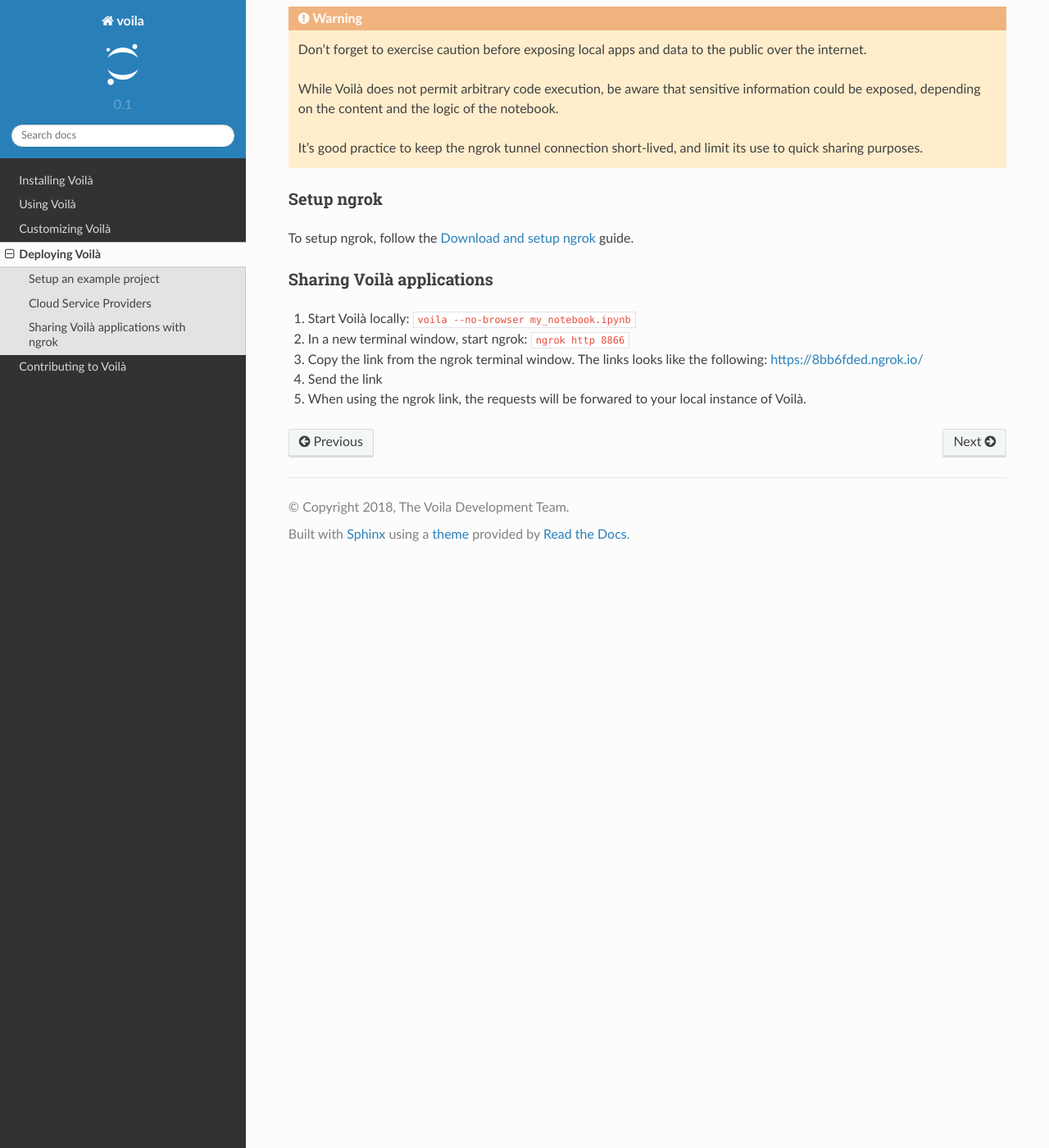
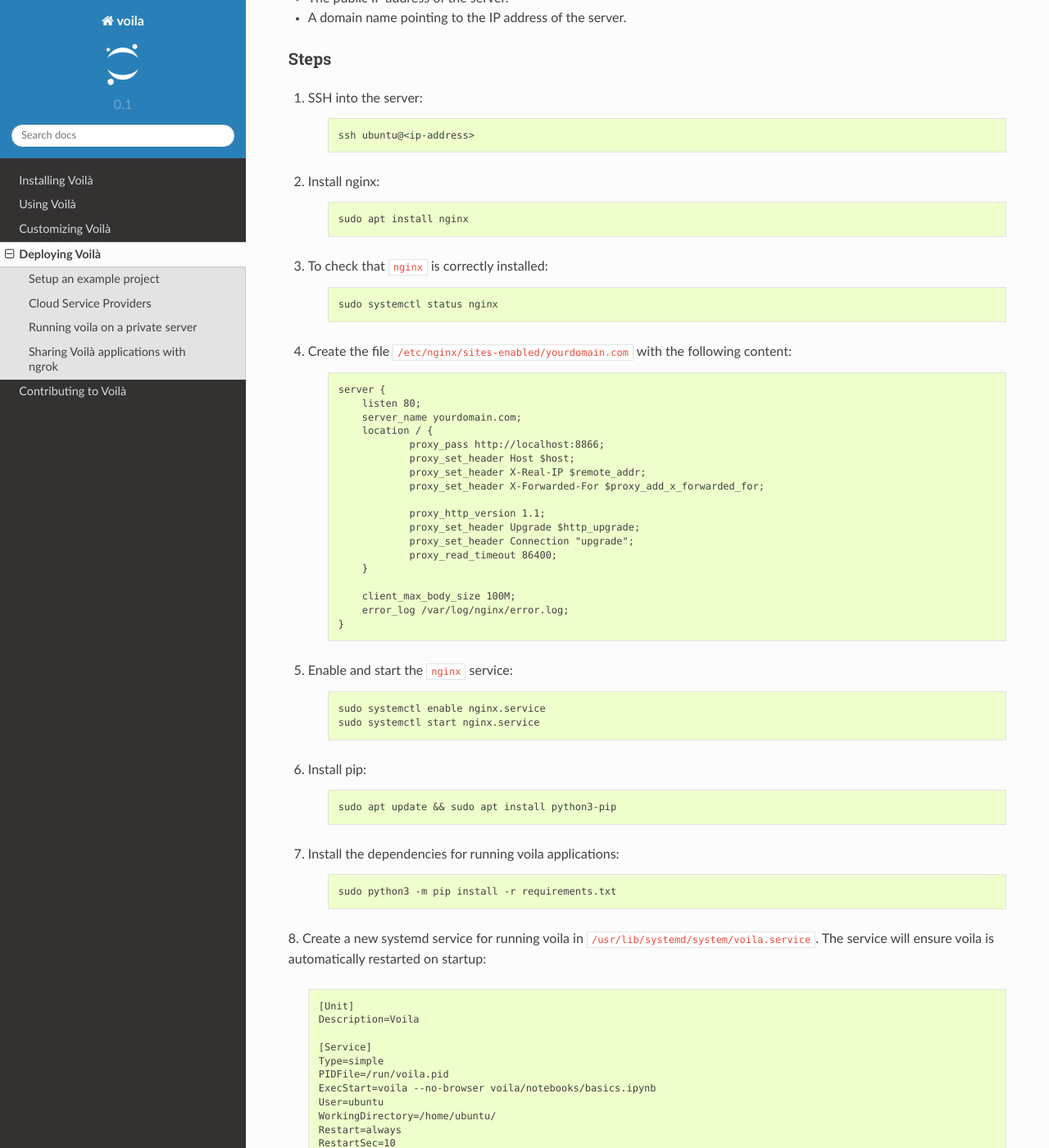
Before and after one commit to voila-dashboards/voila, a Sphinx documentation site: the page built from docs/source/deploy.rst, in a window 1280 px wide and 1400 px high, scrolled down 3452 px. Shown: the whole window at 82% size. Built offline with Sphinx 7.4.7 and the Read the Docs theme 2.0.0, drawn with Linux system fonts in a browser that asks for light colours; some of the changed text lies outside the part shown.

Commit message:
Add docs for running voila on a private server

```diff
--- a/docs/source/deploy.rst
+++ b/docs/source/deploy.rst
@@ -202,6 +202,119 @@
 
        gcloud app browse
 
+Running voila on a private server
+=================================
+
+Prerequisites
+-------------
+
+- A server running Ubuntu 18.04 (or later) with root access.
+- Ability to SSH into the server and run commands from the prompt.
+- The public IP address of the server.
+- A domain name pointing to the IP address of the server.
+
+Steps
+-----
+
+1. SSH into the server:
+
+    .. code:: text
+
+        ssh ubuntu@<ip-address>
+
+2. Install nginx:
+
+    .. code:: text
+
+        sudo apt install nginx
+
+3. To check that ``nginx`` is correctly installed:
+
+    .. code:: text
+
+        sudo systemctl status nginx
+
+4. Create the file ``/etc/nginx/sites-enabled/yourdomain.com`` with the following content:
+
+    .. code:: text
+
+        server {
+            listen 80;
+            server_name yourdomain.com;
+            location / {
+                    proxy_pass http://localhost:8866;
+                    proxy_set_header Host $host;
+                    proxy_set_header X-Real-IP $remote_addr;
+                    proxy_set_header X-Forwarded-For $proxy_add_x_forwarded_for;
+
+                    proxy_http_version 1.1;
+                    proxy_set_header Upgrade $http_upgrade;
+                    proxy_set_header Connection "upgrade";
+                    proxy_read_timeout 86400;
+            }
+
+            client_max_body_size 100M;
+            error_log /var/log/nginx/error.log;
+        }
+
+5. Enable and start the ``nginx`` service:
+
+    .. code:: text
+
+        sudo systemctl enable nginx.service
+        sudo systemctl start nginx.service
+
+6. Install pip:
+
+    .. code:: text
+
+        sudo apt update && sudo apt install python3-pip
+
+7. Install the dependencies for running voila applications:
+
+    .. code:: text
+
+        sudo python3 -m pip install -r requirements.txt
+
+8. Create a new systemd service for running voila in ``/usr/lib/systemd/system/voila.service``.
+The service will ensure voila is automatically restarted on startup:
+
+    .. code:: text
+
+        [Unit]
+        Description=Voila
+
+        [Service]
+        Type=simple
+        PIDFile=/run/voila.pid
+        ExecStart=voila --no-browser voila/notebooks/basics.ipynb
+        User=ubuntu
+        WorkingDirectory=/home/ubuntu/
+        Restart=always
+        RestartSec=10
+
+        [Install]
+        WantedBy=multi-user.target
+
+In this example voila is started with ``voila --no-browser voila/notebooks/basics.ipynb`` to serve a single notebook.
+You can edit the command to change this behavior and the notebooks voila is serving.
+
+9. Enable and start the ``voila`` service:
+
+    .. code:: text
+
+        sudo systemctl enable voila.service
+        sudo systemctl start voila.service
+
+.. note::
+    To check the logs for voila:
+
+    .. code:: text
+
+        journalctl -u voila.service
+
+
+10. Now go to ``yourdomain.com`` to access the voila application.
 
 Sharing Voilà applications with ngrok
 =====================================
```
